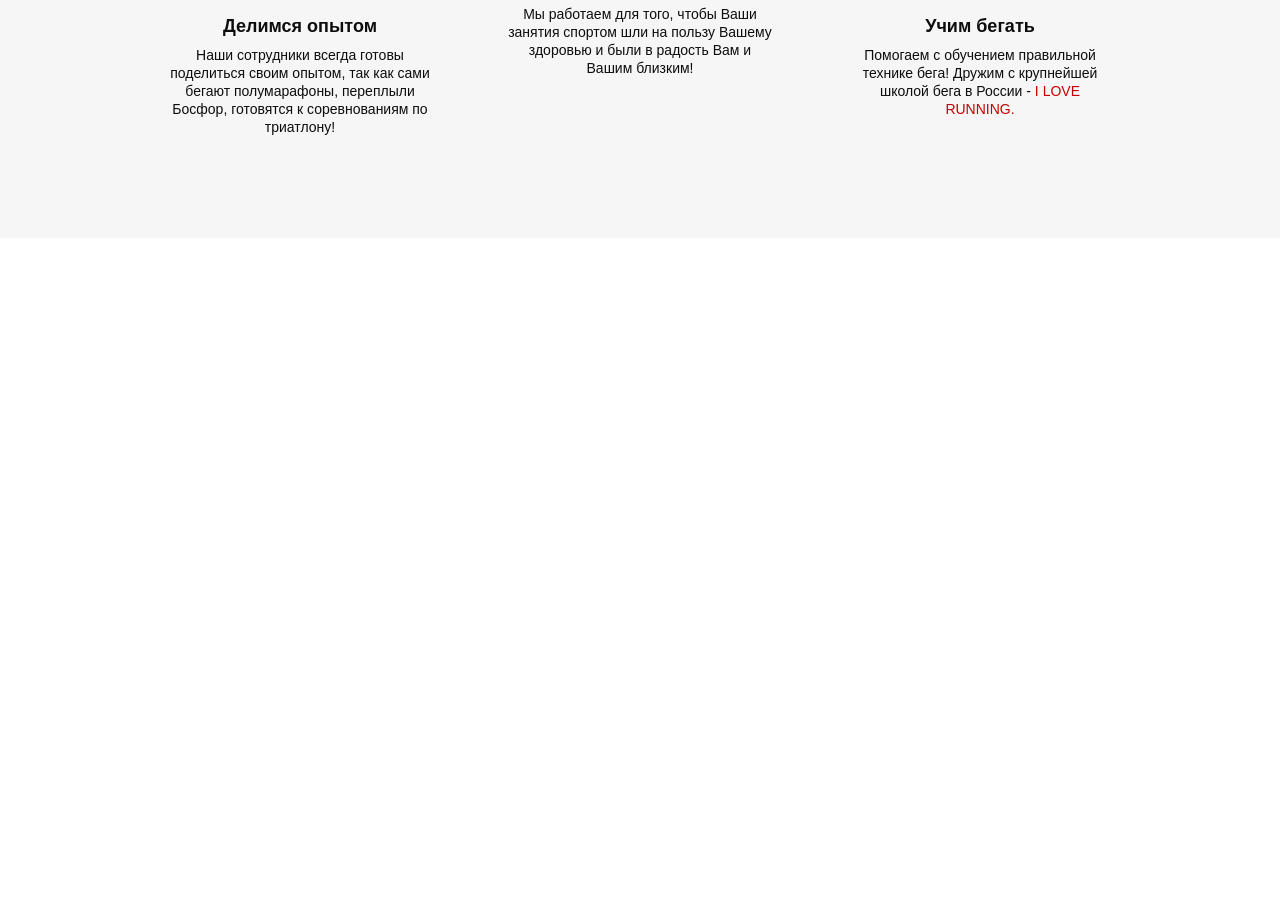
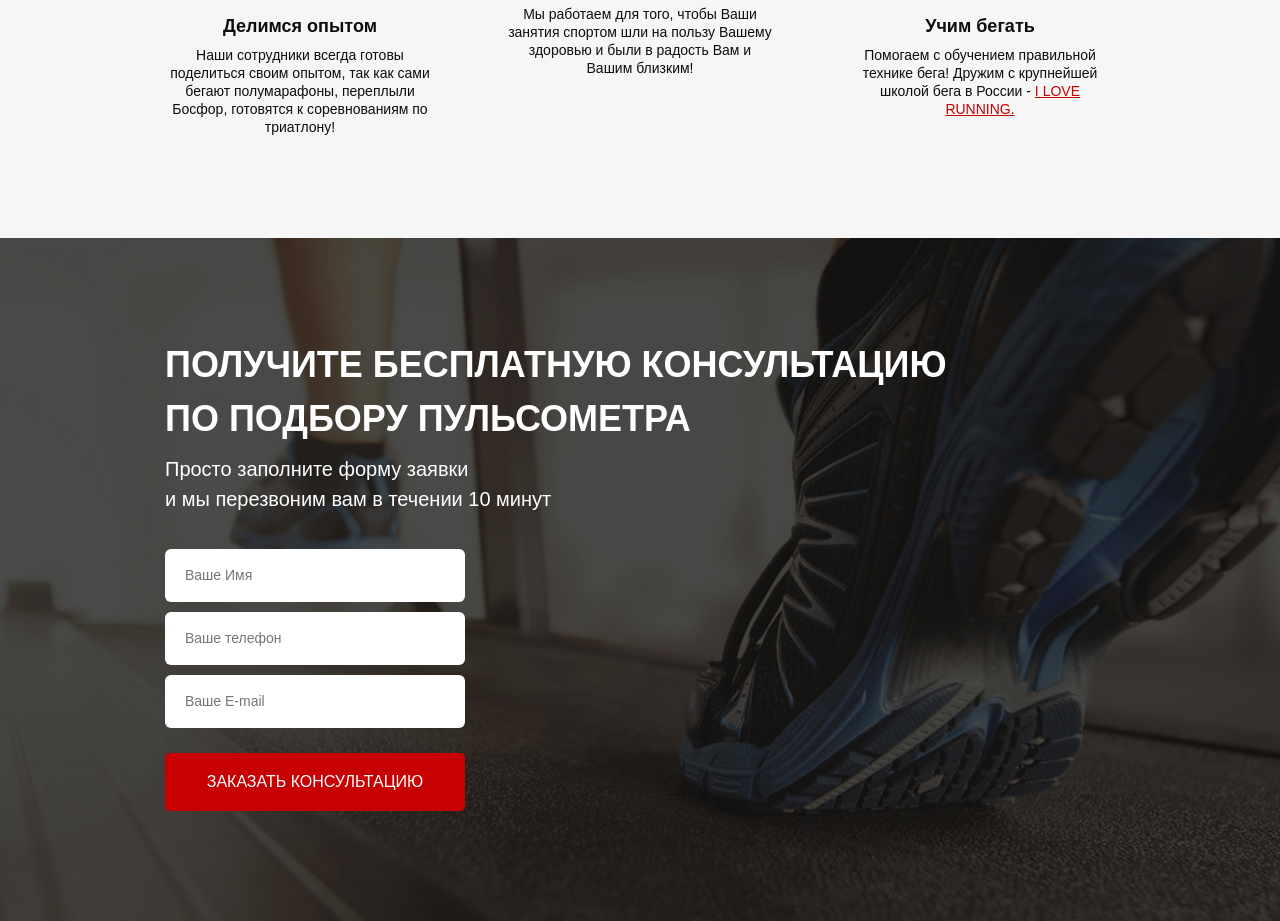
Before and after one commit to M1yamotoo0/RunSmart, a website: page src/index.html in a window 1280 px wide. Shown: the part 933-1854 px from the top of the page. Before the commit the page ends 1171 px from the top, so only its background shows below. Drawn offline with Linux system fonts and the light colour scheme.

Commit message:
add new block consultation

```diff
--- a/src/index.html
+++ b/src/index.html
@@ -111,6 +111,26 @@
             </ul>
         </div>
     </section>
+    <section class="consultation">
+        <div class="container">
+            <h2 class="consultation__title">
+                Получите бесплатную консультацию<br>
+                по подбору пульсометра
+            </h2>
+            <p class="consultation__descr">
+                Просто заполните форму заявки<br>
+                и мы перезвоним вам в течении 10 минут
+            </p>
+            <form class="feed-form">
+                <input class="feed-form__input" type="text" placeholder="Ваше Имя">
+                <input class="feed-form__input" type="tel" placeholder="Ваше телефон" required>
+                <input class="feed-form__input" type="email" placeholder="Ваше E-mail">
+                <button class="button button--form">
+                    заказать кОНСУЛЬТАЦИЮ
+                </button>
+            </form>
+        </div>
+    </section>
 </body>
 
 </html>
--- a/src/sass/blocks/_advantages.scss
+++ b/src/sass/blocks/_advantages.scss
@@ -34,6 +34,7 @@
         text-align: center;
         span {
             color: $red_color;
+            text-decoration: underline;
         }
     }
 }
--- a/src/sass/blocks/_buttons.scss
+++ b/src/sass/blocks/_buttons.scss
@@ -16,4 +16,10 @@
         padding: 13px 0;
         margin-top: 70px;
     }
+    &--form {
+        width: 100%;
+        font-weight: 500;
+        font-size: 16px;
+        padding: 17px 0;
+    }
 }
--- /dev/null
+++ b/src/sass/blocks/_consultation.scss
@@ -0,0 +1,19 @@
+.consultation {
+    padding-top: 100px;
+    padding-bottom: 110px;
+    background: url(../img/bg/consultation-bg.jpg) center/cover no-repeat;
+    text-align: left;
+    color: #ffffff;
+    &__title {
+        font-weight: 700;
+        font-size: 36px;
+        line-height: 54px;
+        text-transform: uppercase;
+    }
+    &__descr {
+        font-weight: 500;
+        font-size: 20px;
+        line-height: 30px;
+        margin-bottom: 35px;
+    }
+}
--- /dev/null
+++ b/src/sass/blocks/_form.scss
@@ -0,0 +1,16 @@
+.feed-form {
+    display: flex;
+    flex-direction: column;
+    width: 300px;
+    font-size: 14px;
+    color: #4B4B4B;
+    &__input {
+        border: none;
+        padding: 16px 20px;
+        border-radius: 6px;
+        margin-bottom: 10px;
+        &:nth-child(3) {
+            margin-bottom: 20px;
+        }
+    }
+}
--- a/src/sass/style.scss
+++ b/src/sass/style.scss
@@ -12,3 +12,5 @@
 @import 'blocks/header';
 @import 'blocks/buttons';
 @import 'blocks/advantages';
+@import 'blocks/consultation';
+@import 'blocks/form';
```
Also changed, not shown: src/css/blocks/form.min.css (added), src/css/style.min.css, src/img/bg/consultation-bg.jpg (added).
